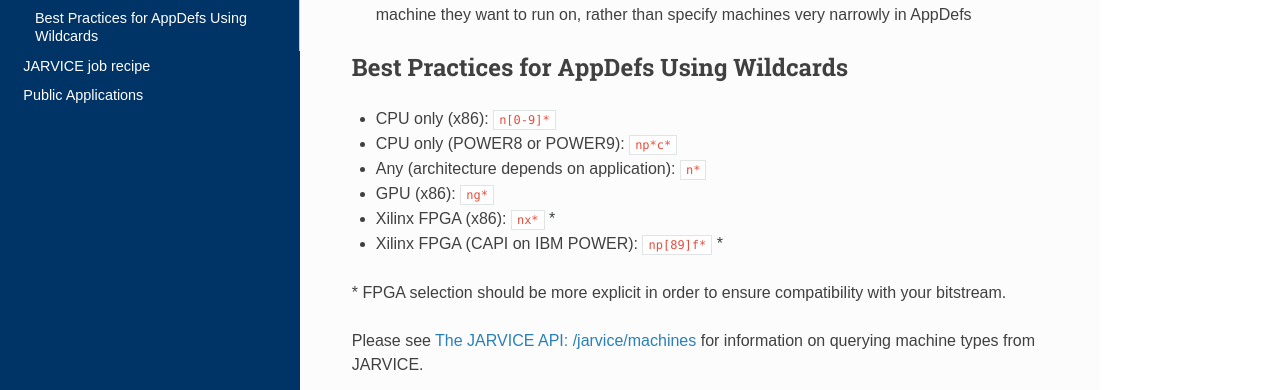
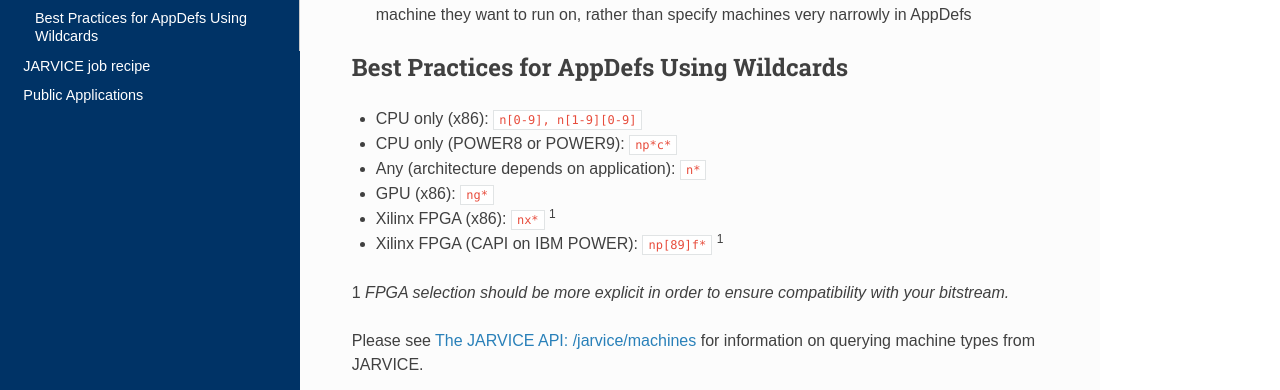
Before and after one commit to nimbix/jardoc, an MkDocs documentation site: the page built from docs/machines.md, in a window 1280 px wide and 900 px high, scrolled down 750 px. Shown: the part 371-761 px from the top of the window. Built offline with MkDocs 1.6.1, drawn with Linux system fonts in a browser that asks for light colours; nearby versions of some CDN libraries; old or Windows-style settings are respelled for this version of MkDocs.

Commit message:
Add new machine recommendation to include n10 & n11 types fix annotations

````diff
--- a/docs/machines.md
+++ b/docs/machines.md
@@ -33,13 +33,13 @@
 
 ## Best Practices for AppDefs Using Wildcards
 
-- CPU only (x86): ```n[0-9]*```
+- CPU only (x86): ```n[0-9], n[1-9][0-9]```
 - CPU only (POWER8 or POWER9): ```np*c*```
 - Any (architecture depends on application): ```n*```
 - GPU (x86): ```ng*```
-- Xilinx FPGA (x86): ```nx*``` *
-- Xilinx FPGA (CAPI on IBM POWER): ```np[89]f*``` *
+- Xilinx FPGA (x86): ```nx*``` <sup>1</sup>
+- Xilinx FPGA (CAPI on IBM POWER): ```np[89]f*``` <sup>1</sup>
 
-\* FPGA selection should be more explicit in order to ensure compatibility with your bitstream.
+1 _FPGA selection should be more explicit in order to ensure compatibility with your bitstream._
 
 Please see [The JARVICE API: /jarvice/machines](api.md#jarvicemachines) for information on querying machine types from JARVICE.
````
Also changed, not shown: docs/appdef.md (line endings or trailing spaces), mkdocs.yml (line endings or trailing spaces).
